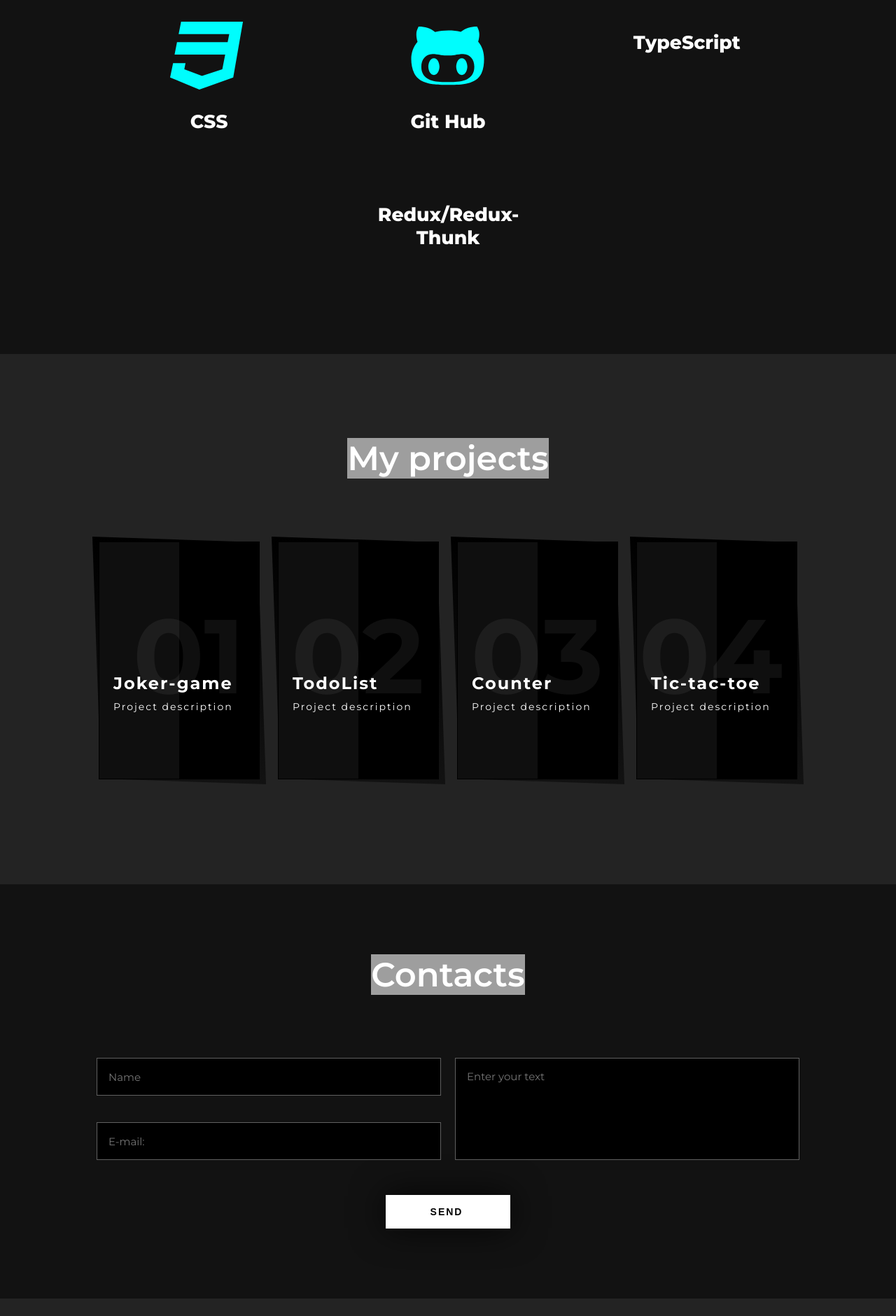
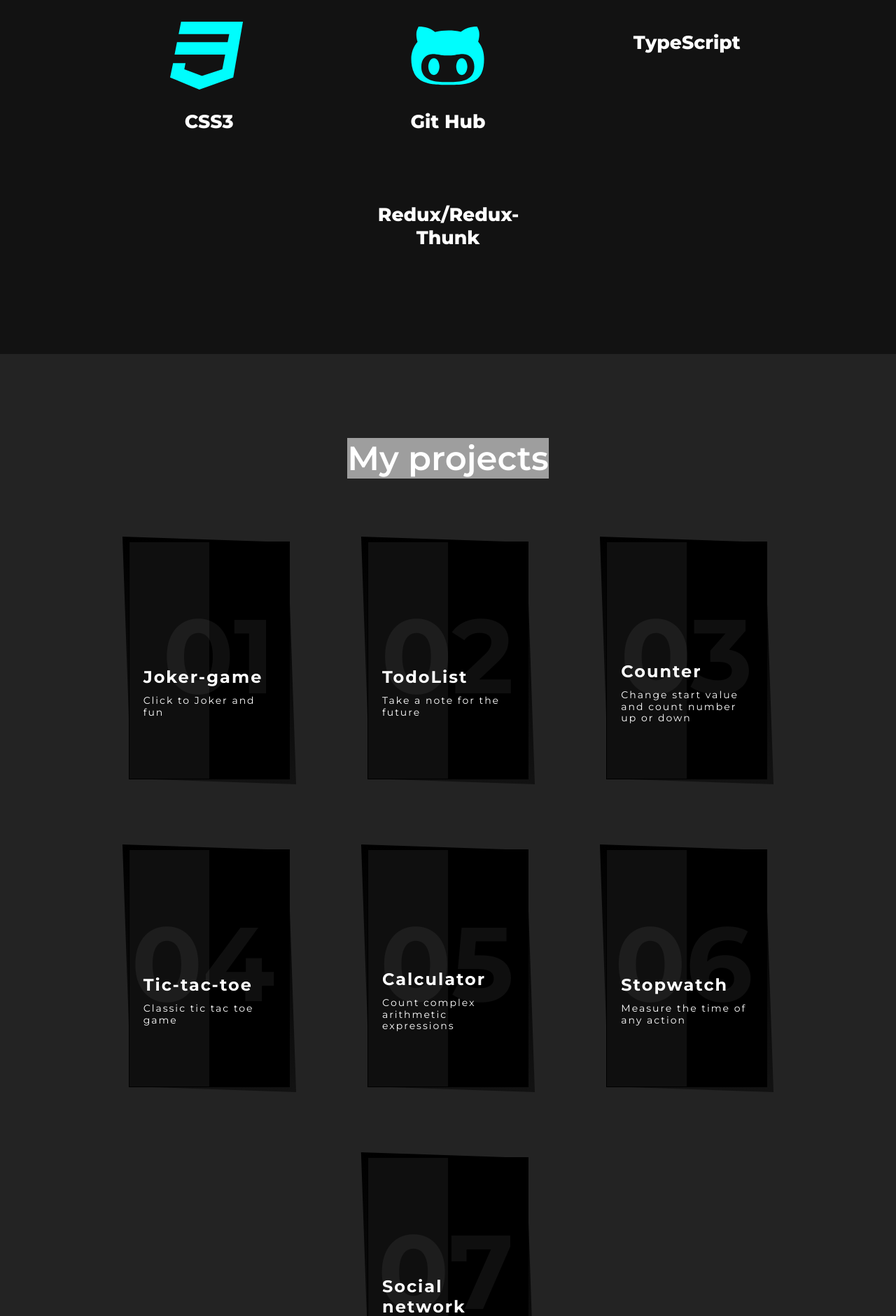
Before and after one commit to fitkovich1/Portfolio, a React (Create React App) app: page / in a window 1280 px wide. Shown: the part 1400-3281 px from the top of the page at 70% size. Built offline with nearby package versions, Linux system fonts and the light colour scheme; grey boxes are pictures that could not be loaded.

Commit message:
add two projects for projects component

```diff
--- a/package.json
+++ b/package.json
@@ -7,7 +7,6 @@
     "@fortawesome/fontawesome-svg-core": "^1.2.26",
     "@fortawesome/free-brands-svg-icons": "^5.12.0",
     "@fortawesome/react-fontawesome": "^0.1.8",
-    "@iconify/icons-cib": "^1.0.0",
     "gh-pages": "^2.1.1",
     "react": "^16.9.0",
     "react-dom": "^16.9.0",
@@ -38,7 +37,8 @@
     ]
   },
   "devDependencies": {
-    "@iconify/icons-simple-icons": "^1.0.21",
+    "@iconify/icons-cib": "^1.0.0",
+    "@iconify/icons-simple-icons": "^1.0.22",
     "@iconify/react": "^1.1.1"
   }
 }
--- a/src/components/Projects/Projects.js
+++ b/src/components/Projects/Projects.js
@@ -4,10 +4,14 @@ import Project from "../Projects/Project";
 
 function Projects() {
     const projectsProp = [
-        {id: '01', name:'Joker-game', description: 'Project description', href: 'https://fitkovich1.github.io/dog-game/'},
-        {id: '02', name:'TodoList', description: 'Project description', href: 'https://fitkovich1.github.io/dog-game/'},
-        {id: '03', name:'Counter', description: 'Project description', href: 'https://fitkovich1.github.io/CounterRedux/'},
-        {id: '04', name:'Tic-tac-toe', description: 'Project description', href: 'https://fitkovich1.github.io/tic-tac-toe/'}
+        {id: '01', name:'Joker-game', description: 'Click to Joker and fun', href: 'https://fitkovich1.github.io/dog-game/'},
+        {id: '02', name:'TodoList', description: 'Take a note for the future', href: 'https://fitkovich1.github.io/todolist13_study/'},
+        {id: '03', name:'Counter', description: 'Change start value and count number up or down', href: 'https://fitkovich1.github.io/CounterRedux/'},
+        {id: '04', name:'Tic-tac-toe', description: 'Сlassic tic tac toe game', href: 'https://fitkovich1.github.io/tic-tac-toe/'},
+        {id: '05', name: 'Calculator', description: 'Сount complex arithmetic expressions', href: 'https://fitkovich1.github.io/'},
+        {id: '06', name: 'Stopwatch', description: 'Measure the time of any action', href: 'https://fitkovich1.github.io/stopWatch-fitkovich1.github.io/'},
+        {id: '07', name: 'Social network', description:'Communication between people', href: 'https://fitkovich1.github.io/socialNetwork/'}
+
     ];
     let projects = projectsProp.map((pr) => <Project id={pr.id} name={pr.name} description={pr.description} href={pr.href}/>)
     return (
--- a/src/components/Projects/Projects.module.css
+++ b/src/components/Projects/Projects.module.css
@@ -94,7 +94,7 @@
 .projects {
     position: relative;
     display: flex;
-    margin: 50px 6px;
+    margin: 50px 40px;
 }
 .projects:hover .project h2 {
     top: 10px;
@@ -138,6 +138,15 @@
 .projects:nth-child(4):before {
     background: linear-gradient(#000000, #121212);
 }
+.projects:nth-child(5):before {
+    background: linear-gradient(#000000, #121212);
+}
+.projects:nth-child(6):before {
+    background: linear-gradient(#000000, #121212);
+}
+.projects:nth-child(7):before {
+    background: linear-gradient(#000000, #121212);
+}
 
 
 /*до тех пор пока ширина 500 то применяем стили в скобках*/
--- a/src/components/Skills/Skills.js
+++ b/src/components/Skills/Skills.js
@@ -11,7 +11,7 @@ import {
     faReact} from "@fortawesome/free-brands-svg-icons";
 import { Icon, InlineIcon } from '@iconify/react';
 import typescriptIcon from '@iconify/icons-cib/typescript';
-import reduxIcon from '@iconify/icons-simple-icons/redux';
+import redux from '@iconify/icons-simple-icons/redux';
 
 library.add(faReact, fab);
 
@@ -27,7 +27,6 @@ function Skills() {
                             <FontAwesomeIcon className={styles.icon} icon={faReact}/>
                         </div>
                         <span className={styles.nameOfSkill}>React</span>
-                        {/*<span className={styles.descriptionOfSkill}>Описание скила</span>*/}
                     </div>
 
                     <div className={styles.skill}>
@@ -35,7 +34,6 @@ function Skills() {
                             <FontAwesomeIcon className={styles.icon} icon={faJs}/>
                         </div>
                         <span className={styles.nameOfSkill}>JavaScript</span>
-                        {/*<span className={styles.descriptionOfSkill}>Описание скила</span>*/}
                     </div>
 
                     <div className={styles.skill}>
@@ -43,15 +41,13 @@ function Skills() {
                             <FontAwesomeIcon className={styles.icon} icon={faHtml5}/>
                         </div>
                         <span className={styles.nameOfSkill}>HTML5</span>
-                       {/* <span className={styles.descriptionOfSkill}>Описание скила</span>*/}
                     </div>
 
                     <div className={styles.skill}>
                         <div className={styles.cssLogoImage}>
                             <FontAwesomeIcon className={styles.icon} icon={faCss3}/>
                         </div>
-                        <span className={styles.nameOfSkill}>CSS</span>
-                        {/*<span className={styles.descriptionOfSkill}>Описание скила</span>*/}
+                        <span className={styles.nameOfSkill}>CSS3</span>
                     </div>
 
                     <div className={styles.skill}>
@@ -59,19 +55,16 @@ function Skills() {
                             <FontAwesomeIcon className={styles.icon} icon={faGithubAlt}/>
                         </div>
                         <span className={styles.nameOfSkill}>Git Hub</span>
-                        {/*<span className={styles.descriptionOfSkill}>Описание скила</span>*/}
                     </div>
 
                     <div className={styles.skill}>
                             <Icon className={styles.typeScriptLogoImage} icon={typescriptIcon} />
                         <span className={styles.nameOfSkill}>TypeScript</span>
-                        {/*<span className={styles.descriptionOfSkill}>Описание скила</span>*/}
                     </div>
 
                     <div className={styles.skill}>
-                        <Icon className={styles.reduxLogoImage} icon={reduxIcon} />
+                        <Icon className={styles.reduxLogoImage} icon={redux} />
                         <span className={styles.nameOfSkill}>Redux/Redux-Thunk</span>
-                        {/*<span className={styles.descriptionOfSkill}>Описание скила</span>*/}
                     </div>
                 </div>
             </div>
```
Also changed, not shown: 2 other files (tests, documents, lock files or other folders).
